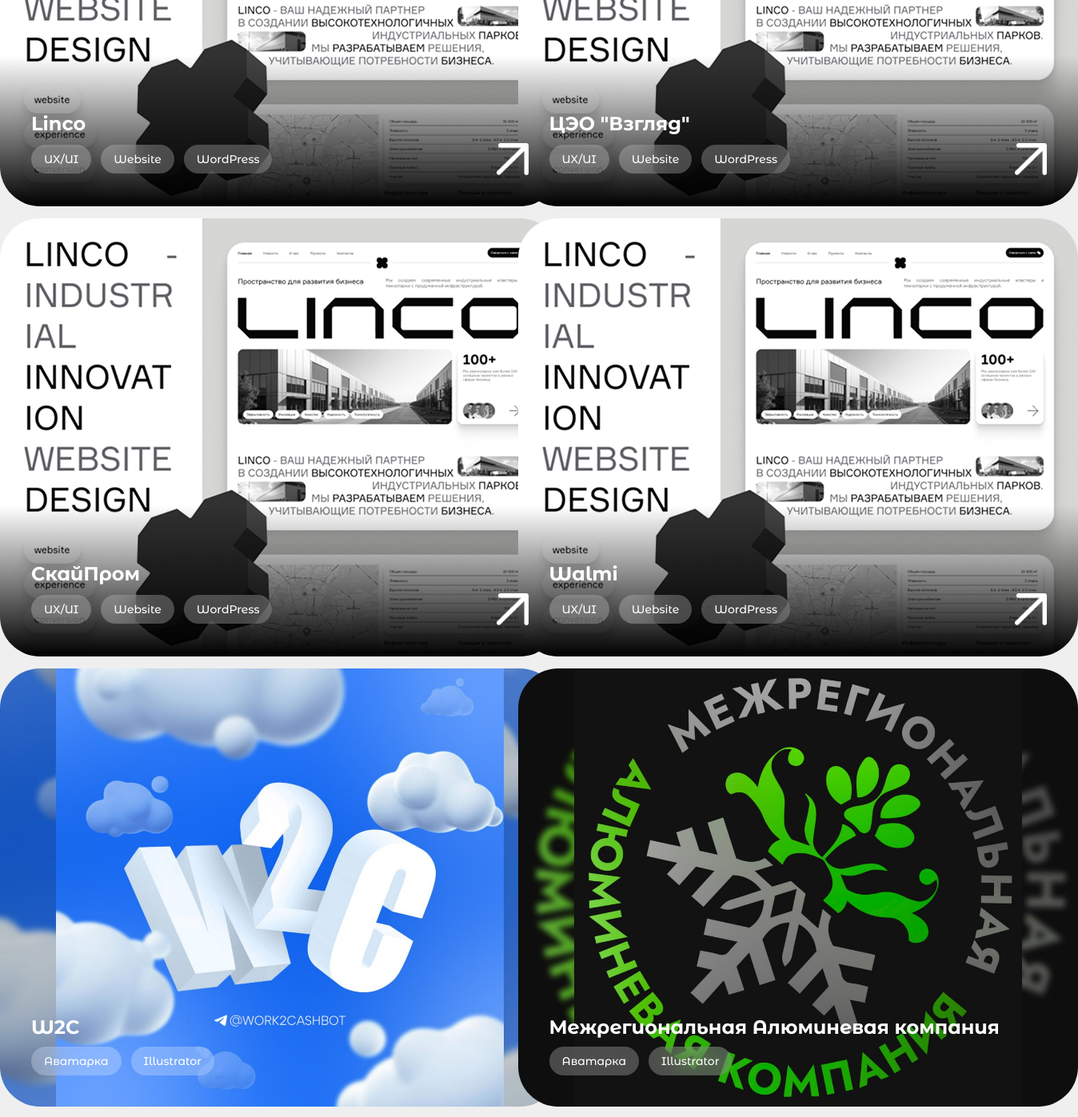
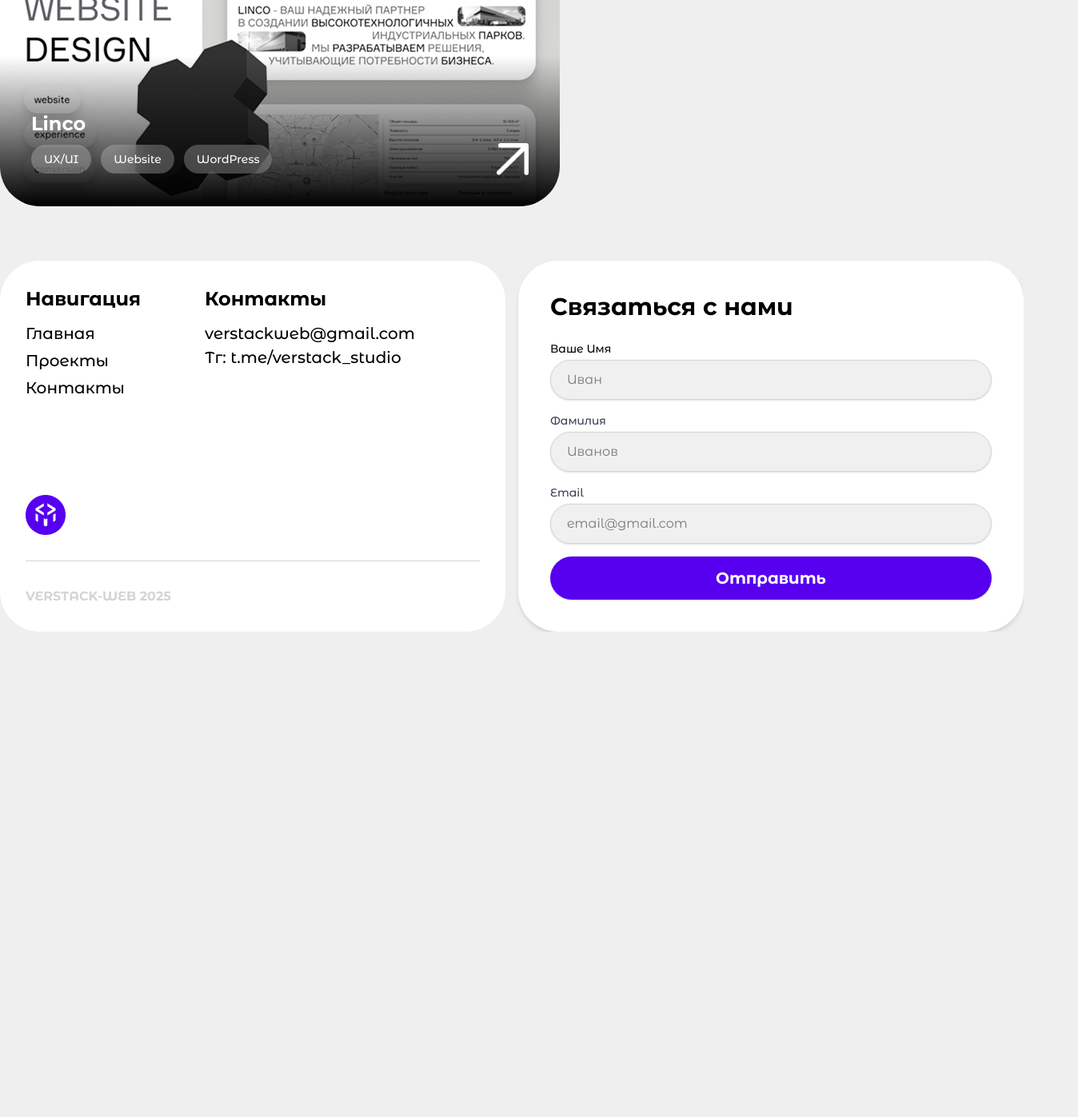
Before and after one commit to Zeno1DD/verstack-web-front, a Next.js app: page / in a window 1280 px wide. Shown: the part 2620-4017 px from the top of the page at 80% size, 1348 px wide, since content can reach past the window. After the commit the page ends 3410 px from the top, so only its background shows below. Built offline with nearby package versions, Linux system fonts and the light colour scheme.

Commit message:
update cases.tsx

```diff
--- a/app/components/main/mainpage/cases/cases.tsx
+++ b/app/components/main/mainpage/cases/cases.tsx
@@ -23,32 +23,8 @@
         category: 'Сайты',
     },
     {
-        title: 'ЦЭО "Взгляд"',
-        tags: ['UX/UI', 'Website', 'WordPress'],
-        bg: '/cases/bg1.png',
-        icon: '/cases/aww.png',
-        href: 'projects/Linko',
-        category: 'Сайты',
-    },
-    {
-        title: 'СкайПром',
-        tags: ['UX/UI', 'Website', 'WordPress'],
-        bg: '/cases/bg1.png',
-        icon: '/cases/aww.png',
-        href: 'projects/Linko',
-        category: 'Сайты',
-    },
-    {
-        title: 'Walmi',
-        tags: ['UX/UI', 'Website', 'WordPress'],
-        bg: '/cases/bg1.png',
-        icon: '/cases/aww.png',
-        href: 'projects/walmi',
-        category: 'Сайты',
-    },
-    {
         title: 'W2C',
-        tags: ['Аватарка', 'Illustrator'],
+        tags: ['Аватарка', 'Photoshop'],
         bg: '/cases/work2.jpg',
         icon: '',
         href: '',
@@ -56,7 +32,7 @@
     },
     {
         title: 'Межрегиональная Алюминевая компания',
-        tags: ['Аватарка', 'Illustrator'],
+        tags: ['Аватарка', 'Photoshop'],
         bg: '/cases/alum.jpg',
         icon: '',
         href: '',
@@ -64,7 +40,7 @@
     },
     {
         title: 'Аниме стикеры',
-        tags: ['Аватарка', 'Illustrator'],
+        tags: ['Аватарка', 'Photoshop'],
         bg: '/cases/animestik.jpg',
         icon: '',
         href: '',
@@ -72,7 +48,7 @@
     },
     {
         title: 'Чистый рынок',
-        tags: ['Аватарки', 'Illustrator'],
+        tags: ['Аватарки', 'Photoshop'],
         bg: '/cases/clearrinok.jpg',
         icon: '',
         href: '',
@@ -88,15 +64,12 @@
     },
 ]
 
-const categories = ['Все', 'Сайты', 'Логотипы', 'Аватарки']
+const categories = ['Сайты', 'Логотипы', 'Аватарки']
 
 export default function Cases() {
-    const [activeCategory, setActiveCategory] = useState('Все')
+    const [activeCategory, setActiveCategory] = useState('Сайты')
 
-    const filteredCases =
-        activeCategory === 'Все'
-            ? casesData
-            : casesData.filter(item => item.category === activeCategory)
+    const filteredCases = casesData.filter(item => item.category === activeCategory)
 
     const isSimpleGrid = activeCategory === 'Логотипы' || activeCategory === 'Аватарки'
 
@@ -110,8 +83,8 @@
                         key={cat}
                         onClick={() => setActiveCategory(cat)}
                         className={`px-5 py-2 rounded-full border transition ${activeCategory === cat
-                                ? 'bg-black text-white'
-                                : 'bg-white text-black border-gray-300'
+                            ? 'bg-black text-white'
+                            : 'bg-white text-black border-gray-300'
                             }`}
                     >
                         {cat}
```
